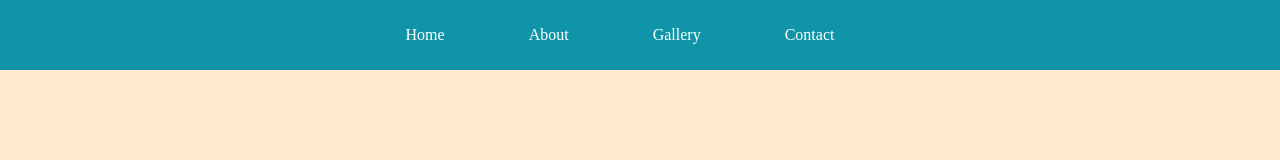
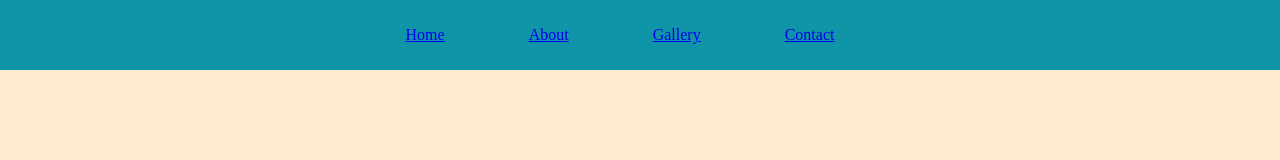
Before and after one commit to Ajaykumar5757/header, a plain HTML site: page index.html in a window 1280 px wide. Drawn offline with Linux system fonts and the light colour scheme.

Commit message:
Update index.html

```diff
--- a/index.html
+++ b/index.html
@@ -10,10 +10,10 @@
     <header>
         <nav>
             <ul>
-                <li>Home</li>
-                <li>About</li>
-                <li>Gallery</li>
-                <li>Contact</li>
+                <li><a href="###" target="_blank" >Home</a></li>
+                <li><a href="###" target="_blank" >About</a></li>
+                <li><a href="###" target="_blank" >Gallery</a></li>
+                <li><a href="###" target="_blank" >Contact</a></li>
             </ul>
         </nav>
     </header>
```
